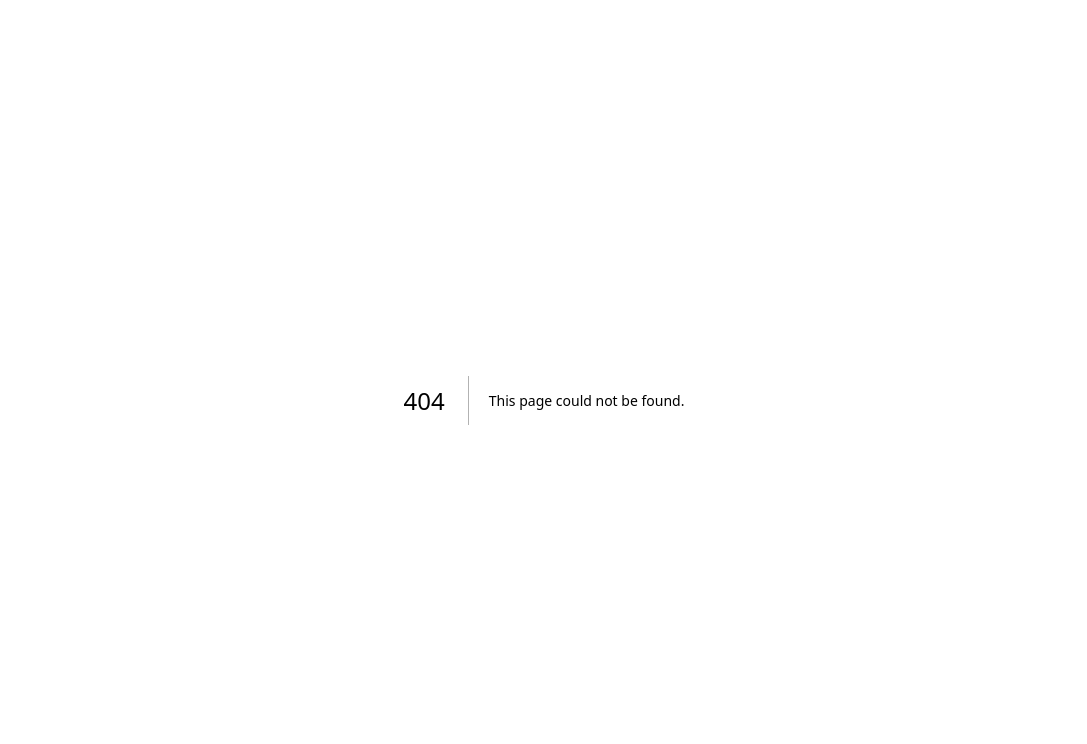
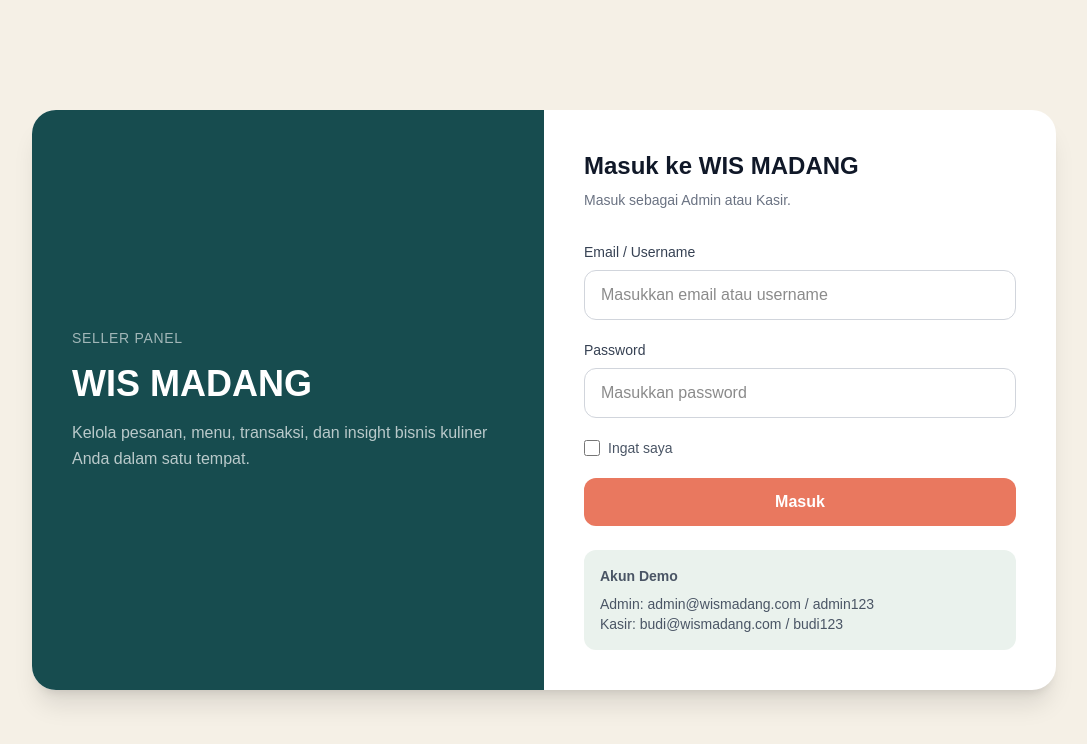
Before and after one commit to nyukkiw/front-wisMadang, a Next.js app: page /seller in a window 1280 px wide. Before the commit this address had no page. Shown: the top 744 px of the page, without its empty margins (96-1183 px from the left). Built offline with nearby package versions, Linux system fonts and the light colour scheme.

Commit message:
Penyesuaian  Autentikasi, user, & hak akses #1

```diff
--- a/app/pelanggan/page.tsx
+++ /dev/null
@@ -1,23 +0,0 @@
-// File untuk halaman pelanggan, menampilkan konten khusus untuk pelanggan
-
-"use client";
-
-import { useAuth } from "@/components/auth/AuthProvider";
-
-export default function PelangganPage() {
-  const { session, logout } = useAuth();
-
-  return (
-    <main className="min-h-screen bg-gray-50 p-6">
-      <div className="mx-auto max-w-5xl">
-        <h1 className="text-3xl font-bold">Halo, {session?.nama}! 👋</h1>
-
-        <p className="mt-2 text-gray-600">Selamat datang di Wis Madang.</p>
-
-        <button onClick={logout} className="mt-6 rounded-lg bg-red-500 px-5 py-2 text-white hover:bg-red-600">
-          Logout
-        </button>
-      </div>
-    </main>
-  );
-}
--- /dev/null
+++ b/app/seller/page.tsx
@@ -0,0 +1,41 @@
+// File untuk menampilkan halaman login seller (kasir)
+
+import SellerLoginForm from "@/components/auth/SellerLoginForm";
+
+export default function SellerLoginPage() {
+  return (
+    <main className="min-h-screen bg-[#F5F0E6]">
+      <div className="flex min-h-screen items-center justify-center px-6 py-10">
+        <div className="grid w-full max-w-5xl overflow-hidden rounded-3xl bg-white shadow-xl md:grid-cols-2">
+          {/* Branding */}
+          <div className="hidden bg-[#174C4F] p-10 text-white md:flex md:flex-col md:justify-center">
+            <p className="mb-4 text-sm font-medium uppercase tracking-wider text-white/60">Seller Panel</p>
+
+            <h1 className="text-4xl font-bold">WIS MADANG</h1>
+
+            <p className="mt-4 leading-relaxed text-white/70">Kelola pesanan, menu, transaksi, dan insight bisnis kuliner Anda dalam satu tempat.</p>
+          </div>
+
+          {/* Login */}
+          <div className="p-8 sm:p-10">
+            <div className="mb-8">
+              <h2 className="text-2xl font-bold text-gray-900">Masuk ke WIS MADANG</h2>
+
+              <p className="mt-2 text-sm text-gray-500">Masuk sebagai Admin atau Kasir.</p>
+            </div>
+
+            <SellerLoginForm />
+
+            <div className="mt-6 rounded-xl bg-[#EAF2ED] p-4 text-sm text-gray-600">
+              <p className="font-semibold">Akun Demo</p>
+
+              <p className="mt-2">Admin: admin@wismadang.com / admin123</p>
+
+              <p>Kasir: budi@wismadang.com / budi123</p>
+            </div>
+          </div>
+        </div>
+      </div>
+    </main>
+  );
+}
--- a/components/admin/Navbar.tsx
+++ b/components/admin/Navbar.tsx
@@ -1,9 +1,10 @@
-// File untuk navbar admin, menampilkan informasi pengguna dan tombol logout
+// File untuk menampilkan navbar admin
 
 "use client";
 
 import { useState } from "react";
 import { useRouter } from "next/navigation";
+
 import { useAuth } from "@/components/auth/AuthProvider";
 
 export default function Navbar() {
@@ -15,7 +16,8 @@ export default function Navbar() {
 
   const handleLogout = () => {
     logout();
-    router.push("/login");
+
+    router.push("/");
   };
 
   return (
@@ -23,12 +25,12 @@ export default function Navbar() {
       <div>
         <p className="text-sm text-gray-500">Selamat datang,</p>
 
-        <h2 className="font-semibold text-gray-900">{session?.nama || "Seller"}</h2>
+        <h2 className="font-semibold text-[#174C4F]">{session?.nama}</h2>
       </div>
 
       <div className="relative">
-        <button onClick={() => setOpen(!open)} className="flex items-center gap-3 rounded-xl px-3 py-2 hover:bg-gray-100">
-          <div className="flex h-10 w-10 items-center justify-center rounded-full bg-[#E9785F] font-bold text-white">{session?.nama?.charAt(0) || "U"}</div>
+        <button onClick={() => setOpen(!open)} className="flex items-center gap-3 rounded-xl p-2 hover:bg-gray-100">
+          <div className="flex h-10 w-10 items-center justify-center rounded-full bg-[#E9785F] font-bold text-white">{session?.nama?.charAt(0).toUpperCase()}</div>
 
           <div className="hidden text-left sm:block">
             <p className="text-sm font-semibold">{session?.nama}</p>
--- a/components/auth/AuthProvider.tsx
+++ b/components/auth/AuthProvider.tsx
@@ -15,20 +15,26 @@ interface AuthContextType {
 
 const AuthContext = createContext<AuthContextType | undefined>(undefined);
 
+const SESSION_KEY = "wis_madang_session";
+
 export function AuthProvider({ children }: { children: ReactNode }) {
   const [session, setSession] = useState<Session | null>(null);
+
   const [loading, setLoading] = useState(true);
 
   useEffect(() => {
-    const savedSession = localStorage.getItem("wis_madang_session");
+    try {
+      const savedSession = localStorage.getItem(SESSION_KEY);
 
-    if (savedSession) {
-      try {
-        const parsedSession: Session = JSON.parse(savedSession);
-        setSession(parsedSession);
-      } catch {
-        localStorage.removeItem("wis_madang_session");
+      if (savedSession) {
+        const parsed: Session = JSON.parse(savedSession);
+
+        setSession(parsed);
       }
+    } catch (error) {
+      console.error("Gagal membaca session:", error);
+
+      localStorage.removeItem(SESSION_KEY);
     }
 
     setLoading(false);
@@ -37,18 +43,23 @@ export function AuthProvider({ children }: { children: ReactNode }) {
   const login = (newSession: Session) => {
     setSession(newSession);
 
-    localStorage.setItem("wis_madang_session", JSON.stringify(newSession));
+    localStorage.setItem(SESSION_KEY, JSON.stringify(newSession));
 
-    // Cookie untuk Middleware
-    document.cookie = `wis_madang_token=${newSession.token}; path=/; max-age=86400; SameSite=Lax`;
+    /*
+     * Cookie ini digunakan oleh Middleware.
+     * Middleware tidak dapat membaca React Context
+     * atau localStorage.
+     */
 
-    document.cookie = `wis_madang_role=${newSession.peran}; path=/; max-age=86400; SameSite=Lax`;
+    document.cookie = `wis_madang_token=${newSession.token}; ` + `path=/; max-age=86400; SameSite=Lax`;
+
+    document.cookie = `wis_madang_role=${newSession.peran}; ` + `path=/; max-age=86400; SameSite=Lax`;
   };
 
   const logout = () => {
     setSession(null);
 
-    localStorage.removeItem("wis_madang_session");
+    localStorage.removeItem(SESSION_KEY);
 
     document.cookie = "wis_madang_token=; path=/; max-age=0";
 
--- /dev/null
+++ b/components/auth/BuyerAuth.tsx
@@ -0,0 +1,110 @@
+"use client";
+
+import { useState } from "react";
+import { useRouter } from "next/navigation";
+
+import { useAuth } from "./AuthProvider";
+
+export default function BuyerAuth() {
+  const router = useRouter();
+
+  const { login } = useAuth();
+
+  const [mode, setMode] = useState<"login" | "register">("login");
+
+  const [nama, setNama] = useState("");
+
+  const [email, setEmail] = useState("");
+
+  const [password, setPassword] = useState("");
+
+  const [error, setError] = useState("");
+
+  const [loading, setLoading] = useState(false);
+
+  const handleSubmit = async (e: React.FormEvent<HTMLFormElement>) => {
+    e.preventDefault();
+
+    setError("");
+
+    if (mode === "register" && !nama.trim()) {
+      setError("Nama lengkap wajib diisi.");
+      return;
+    }
+
+    if (!email.trim()) {
+      setError("Email wajib diisi.");
+      return;
+    }
+
+    if (!email.includes("@")) {
+      setError("Format email tidak valid.");
+      return;
+    }
+
+    if (!password.trim()) {
+      setError("Password wajib diisi.");
+      return;
+    }
+
+    setLoading(true);
+
+    await new Promise((resolve) => setTimeout(resolve, 700));
+
+    /*
+     * Dummy buyer authentication.
+     *
+     * Nanti iganti dengan API Laravel.
+     */
+
+    const buyerName = mode === "register" ? nama : "Pelanggan WIS MADANG";
+
+    const session = {
+      token: `dummy-buyer-token-${Date.now()}`,
+
+      nama: buyerName,
+
+      peran: "pelanggan" as const,
+
+      email,
+    };
+
+    login(session);
+
+    setLoading(false);
+
+    router.push("/");
+  };
+
+  return (
+    <div className="w-full max-w-md rounded-3xl bg-white p-6 shadow-xl">
+      <div className="mb-6 flex rounded-xl bg-gray-100 p-1">
+        <button onClick={() => setMode("login")} className={`flex-1 rounded-lg px-4 py-2 text-sm font-medium ${mode === "login" ? "bg-white shadow-sm" : "text-gray-500"}`}>
+          Masuk
+        </button>
+
+        <button onClick={() => setMode("register")} className={`flex-1 rounded-lg px-4 py-2 text-sm font-medium ${mode === "register" ? "bg-white shadow-sm" : "text-gray-500"}`}>
+          Daftar
+        </button>
+      </div>
+
+      <h2 className="text-2xl font-bold text-[#174C4F]">{mode === "login" ? "Selamat datang kembali" : "Buat akun WIS MADANG"}</h2>
+
+      <p className="mt-2 text-sm text-gray-500">{mode === "login" ? "Masuk untuk melihat pesanan dan ulasan Anda." : "Daftar untuk menyimpan aktivitas pesanan Anda."}</p>
+
+      <form onSubmit={handleSubmit} className="mt-6 space-y-4">
+        {mode === "register" && <input type="text" placeholder="Nama lengkap" value={nama} onChange={(e) => setNama(e.target.value)} className="w-full rounded-xl border px-4 py-3 outline-none focus:ring-2 focus:ring-[#174C4F]/20" />}
+
+        <input type="email" placeholder="Email" value={email} onChange={(e) => setEmail(e.target.value)} className="w-full rounded-xl border px-4 py-3 outline-none focus:ring-2 focus:ring-[#174C4F]/20" />
+
+        <input type="password" placeholder="Password" value={password} onChange={(e) => setPassword(e.target.value)} className="w-full rounded-xl border px-4 py-3 outline-none focus:ring-2 focus:ring-[#174C4F]/20" />
+
+        {error && <div className="rounded-xl bg-red-50 px-4 py-3 text-sm text-red-600">{error}</div>}
+
+        <button type="submit" disabled={loading} className="w-full rounded-xl bg-[#E9785F] px-4 py-3 font-semibold text-white disabled:opacity-60">
+          {loading ? "Memproses..." : mode === "login" ? "Masuk" : "Daftar"}
+        </button>
+      </form>
+    </div>
+  );
+}
--- /dev/null
+++ b/components/auth/SellerLoginForm.tsx
@@ -0,0 +1,128 @@
+"use client";
+
+import { FormEvent, useState } from "react";
+import { useRouter } from "next/navigation";
+
+import { dummyUsers } from "@/data/dummyData";
+import { useAuth } from "./AuthProvider";
+
+export default function SellerLoginForm() {
+  const router = useRouter();
+
+  const { login } = useAuth();
+
+  const [identifier, setIdentifier] = useState("");
+
+  const [password, setPassword] = useState("");
+
+  const [rememberMe, setRememberMe] = useState(false);
+
+  const [error, setError] = useState("");
+
+  const [loading, setLoading] = useState(false);
+
+  const handleSubmit = async (e: FormEvent<HTMLFormElement>) => {
+    e.preventDefault();
+
+    setError("");
+
+    /*
+     * Validasi field
+     */
+
+    if (!identifier.trim()) {
+      setError("Email atau username wajib diisi.");
+      return;
+    }
+
+    if (!password.trim()) {
+      setError("Password wajib diisi.");
+      return;
+    }
+
+    setLoading(true);
+
+    /*
+     * Simulasi request API.
+     * Nantinya diganti:
+     * POST /auth/seller/login
+     */
+
+    await new Promise((resolve) => setTimeout(resolve, 800));
+
+    const user = dummyUsers.find((item) => (item.name === identifier || item.email === identifier) && item.password === password);
+    /*
+     * Pastikan hanya seller yang boleh
+     * menggunakan halaman ini.
+     */
+
+    if (!user || (user.role !== "admin" && user.role !== "kasir")) {
+      setError("Akun seller tidak ditemukan atau data login salah.");
+
+      setLoading(false);
+      return;
+    }
+
+    const session = {
+      token: `dummy-seller-token-${user.id}-${Date.now()}`,
+
+      nama: user.name,
+
+      peran: user.role as "admin" | "kasir",
+
+      email: user.email,
+    };
+
+    login(session);
+
+    setLoading(false);
+
+    router.push("/admin");
+  };
+
+  return (
+    <form onSubmit={handleSubmit} className="space-y-5">
+      <div>
+        <label htmlFor="identifier" className="mb-2 block text-sm font-medium text-gray-700">
+          Email / Username
+        </label>
+
+        <input
+          id="identifier"
+          type="text"
+          value={identifier}
+          onChange={(e) => setIdentifier(e.target.value)}
+          placeholder="Masukkan email atau username"
+          className="w-full rounded-xl border border-gray-300 bg-white px-4 py-3 outline-none transition focus:border-[#174C4F] focus:ring-2 focus:ring-[#174C4F]/20"
+        />
+      </div>
+
+      <div>
+        <label htmlFor="password" className="mb-2 block text-sm font-medium text-gray-700">
+          Password
+        </label>
+
+        <input
+          id="password"
+          type="password"
+          value={password}
+          onChange={(e) => setPassword(e.target.value)}
+          placeholder="Masukkan password"
+          className="w-full rounded-xl border border-gray-300 bg-white px-4 py-3 outline-none transition focus:border-[#174C4F] focus:ring-2 focus:ring-[#174C4F]/20"
+        />
+      </div>
+
+      <label className="flex cursor-pointer items-center gap-2">
+        <input type="checkbox" checked={rememberMe} onChange={(e) => setRememberMe(e.target.checked)} className="h-4 w-4" />
+
+        <span className="text-sm text-gray-600">Ingat saya</span>
+      </label>
+
+      {error && <div className="rounded-xl bg-red-50 px-4 py-3 text-sm text-red-600">{error}</div>}
+
+      <button type="submit" disabled={loading} className="w-full rounded-xl bg-[#E9785F] px-4 py-3 font-semibold text-white transition hover:opacity-90 disabled:cursor-not-allowed disabled:opacity-60">
+        {loading ? "Memproses..." : "Masuk"}
+      </button>
+    </form>
+  );
+}
--- a/lib/auth.ts
+++ b/lib/auth.ts
@@ -6,4 +6,5 @@ export interface Session {
   token: string;
   nama: string;
   peran: UserRole;
+  email?: string;
 }
--- a/middleware.ts
+++ b/middleware.ts
@@ -9,19 +9,32 @@ export function middleware(request: NextRequest) {
 
   const role = request.cookies.get("wis_madang_role")?.value;
 
-  // Hanya berlaku untuk /admin/*
+  /*
+   * Semua halaman seller/admin
+   * berada di bawah /admin/*
+   */
+
   if (pathname.startsWith("/admin")) {
-    // Belum login
+    /*
+     * Belum login
+     */
+
     if (!token || !role) {
-      return NextResponse.redirect(new URL("/login", request.url));
+      return NextResponse.redirect(new URL("/seller", request.url));
     }
 
-    // Pelanggan tidak boleh masuk area seller
+    /*
+     * Buyer tidak boleh masuk panel seller
+     */
+
     if (role === "pelanggan") {
       return NextResponse.redirect(new URL("/", request.url));
     }
 
-    // Role yang tidak dikenal
+    /*
+     * Hanya admin dan kasir
+     */
+
     if (role !== "admin" && role !== "kasir") {
       return NextResponse.redirect(new URL("/", request.url));
     }
```
